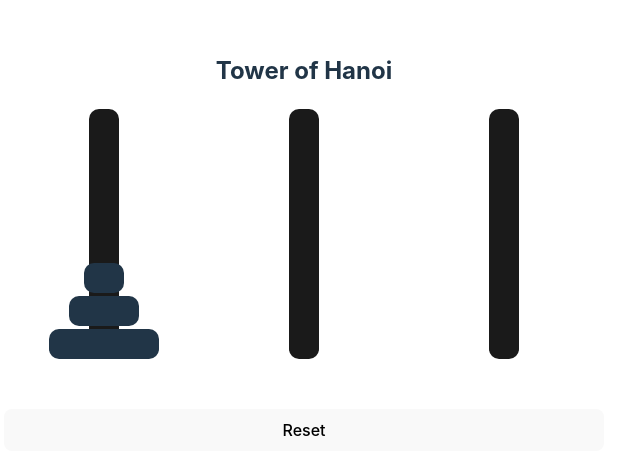
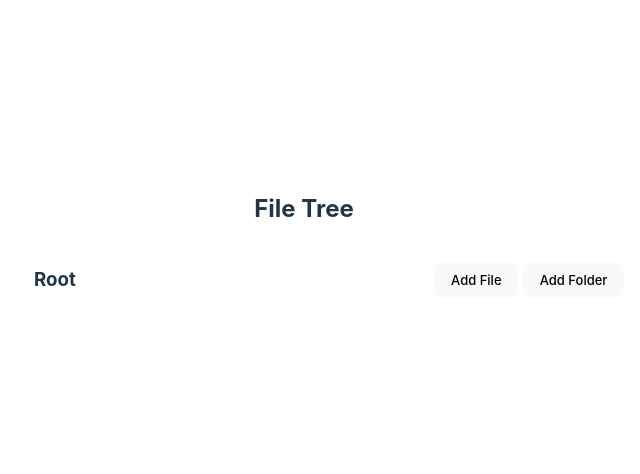
Before and after one commit to ToonDawg/fluffy-spoon, a React (Vite) app in the folder reactForm/: page / in a window 1280 px wide. Shown: the part 158-632 px from the top of the page, without its empty margins (336-976 px from the left). Built offline with nearby package versions, Linux system fonts and the light colour scheme.

Commit message:
Add a simple file tree

```diff
--- a/reactForm/src/App.tsx
+++ b/reactForm/src/App.tsx
@@ -1,7 +1,7 @@
-import { TowerOfHanoi } from "./components/TowerOfHanoi";
+import { FileTree } from "./components/FileTree";
 
 const App = () => {
-  return <TowerOfHanoi></TowerOfHanoi>
+  return <FileTree></FileTree>
 }
 
 export default App;
--- /dev/null
+++ b/reactForm/src/components/FileTree.tsx
@@ -0,0 +1,173 @@
+import { MouseEventHandler, useRef, useState } from "react";
+
+type Folder = {
+  childFolders: Folder[];
+  childFiles: File[];
+  name: string;
+  expanded: boolean;
+};
+
+type File = {
+  name: string;
+};
+
+const testFolder: Folder = {
+  childFiles: [{ name: "Sec Fil" }, { name: "TwoGnaw" }],
+  childFolders: [],
+  name: "Test Folder",
+  expanded: false,
+};
+
+const root: Folder = {
+  childFiles: [{ name: "Test" }, { name: "Tunoa" }],
+  childFolders: [testFolder],
+  name: "Root",
+  expanded: false,
+};
+
+export const FileTree = () => {
+  return (
+    <>
+      <h2>File Tree</h2>
+      <div className="file-tree">
+        <FolderComponent folder={root}></FolderComponent>
+      </div>
+    </>
+  );
+};
+
+const FolderComponent = ({ folder: initialFolder }: { folder: Folder }) => {
+  const [folder, setFolder] = useState<Folder>(initialFolder);
+  const [createNewFile, setCreateNewFile] = useState<boolean>(false);
+  const [createNewFolder, setCreateNewFolder] = useState<boolean>(false);
+  const [newFolderName, setNewFolderName] = useState<string>("");
+  const [newFileName, setNewFileName] = useState<string>("");
+
+  const fileNameInputRef = useRef<HTMLInputElement | null>(null);
+  const folderNameInputRef = useRef<HTMLInputElement | null>(null);
+
+  const onFolderClick: MouseEventHandler<HTMLDivElement> = () => {
+    setFolder({ ...folder, expanded: !folder.expanded });
+  };
+
+  const handleAddFile: MouseEventHandler<HTMLButtonElement> = (): void => {
+    setCreateNewFile(true);
+    setFolder({ ...folder, expanded: true });
+    //TIL: The input wasn't rendered yet, as the state above only renders on the next rerender.
+    //This meant that I couldn't call focus on this re-render.
+    //Using this setTimeout approach fixed this. Adding the focus to the next eventLoop after the re-render of the
+    //input is done.
+    setTimeout(() => {
+        fileNameInputRef.current?.focus();
+      }, 0);
+  };
+
+  const handleAddFolder: MouseEventHandler<HTMLButtonElement> = (): void => {
+    setCreateNewFolder(true);
+    setFolder({ ...folder, expanded: true });
+    setTimeout(() => {
+      folderNameInputRef.current?.focus();
+    }, 0);
+  };
+
+  const handleNewFolder = () => {
+    const newFolder: Folder = {
+      childFiles: [],
+      childFolders: [],
+      name: newFolderName,
+      expanded: false,
+    };
+    setFolder({ ...folder, childFolders: [...folder.childFolders, newFolder] });
+    setCreateNewFolder(false);
+    setNewFolderName("");
+  };
+
+  const handleNewFile = () => {
+    const newFile: File = {
+      name: newFileName,
+    };
+    setFolder({ ...folder, childFiles: [...folder.childFiles, newFile] });
+    setCreateNewFile(false);
+    setNewFileName("");
+  };
+
+  return (
+    <div className="folder">
+      <div className="folder-header">
+        <h3 onClick={onFolderClick}>{folder.name}</h3>
+        <div className="buttons-container">
+          <button
+            className="add-button"
+            disabled={createNewFile}
+            onClick={handleAddFile}
+            type="button"
+          >
+            Add File
+          </button>
+          <button
+            className="add-button"
+            onClick={handleAddFolder}
+            disabled={createNewFolder}
+            type="button"
+          >
+            Add Folder
+          </button>
+        </div>
+      </div>
+
+      {folder.expanded ? (
+        <>
+          {folder.childFolders.map((folder) => (
+            <FolderComponent folder={folder}></FolderComponent>
+          ))}
+          <div className="files">
+            {folder.childFiles.map((file) => (
+              <p>{file.name}.txt</p>
+            ))}
+          </div>
+
+          {createNewFile && (
+            <div className="folder-header">
+              <input
+                placeholder="File Name"
+                value={newFileName}
+                onChange={(e) => setNewFileName(e.target.value)}
+                onKeyDown={(e) => e.key === "Enter" && handleNewFile()}
+                ref={fileNameInputRef}
+              ></input>
+              <div className="buttons-container">
+                <button type="button" onClick={handleNewFile}>
+                  Add
+                </button>
+                <button type="button" onClick={() => setCreateNewFile(false)}>
+                  Cancel
+                </button>
+              </div>
+            </div>
+          )}
+          {createNewFolder && (
+            <div className="folder-header">
+              <input
+                placeholder="Folder Name"
+                value={newFolderName}
+                onChange={(value) => setNewFolderName(value.target.value)}
+                onKeyDown={(e) => e.key === "Enter" && handleNewFolder()}
+                ref={folderNameInputRef}
+              ></input>
+              <div className="buttons-container">
+                <button type="button" onClick={handleNewFolder}>
+                  Add
+                </button>
+                <button type="button" onClick={() => setCreateNewFolder(false)}>
+                  Cancel
+                </button>
+              </div>
+            </div>
+          )}
+        </>
+      ) : (
+        <> </>
+      )}
+    </div>
+  );
+};
--- a/reactForm/src/index.css
+++ b/reactForm/src/index.css
@@ -162,9 +162,44 @@ Tower of Hanoi
   border-radius: 10px;
 }
 
-
 .has-won {
   display: flex;
   justify-content: center;
   flex-direction: column;
 }
+
+/**
+Folder Structure
+**/
+
+.file-tree {
+  width: 50vw;
+}
+
+.folder {
+  cursor: pointer;
+  border-radius: 10px;
+  padding-left: 50px;
+}
+
+.files {
+  padding-left: 50px;
+
+}
+
+.folder-header {
+  display: flex;
+  justify-content: space-between;
+  margin:auto;
+
+}
+
+.add-button {
+  font-size: small;
+}
+
+.buttons-container {
+  margin: auto 0;
+  gap: 5px;
+  display: flex;
+}
```
